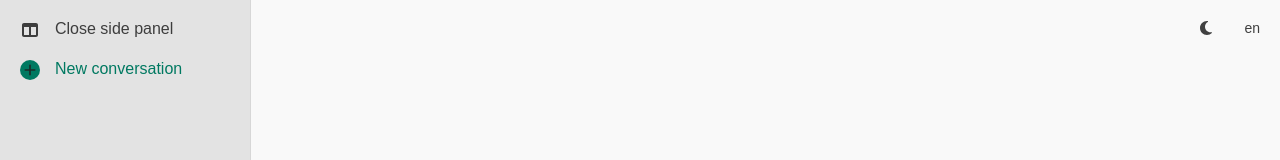
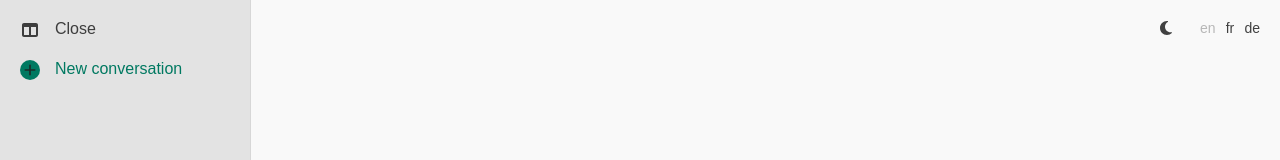
Before and after one commit to dij0s/petal-ui, a React (Vite) app: page / in a window 1280 px wide. Both pictures are taken after a click on the icon 30 px from the left and 30 px from the top of the page. Shown: the top 160 px of the page. Built offline with nearby package versions, Linux system fonts and the light colour scheme; a web font is replaced by a local one.

Commit message:
Implemented internationalization..

```diff
--- a/package.json
+++ b/package.json
@@ -12,8 +12,10 @@
   "dependencies": {
     "@fortawesome/free-solid-svg-icons": "^6.7.2",
     "@fortawesome/react-fontawesome": "^0.2.2",
+    "i18next": "^25.1.3",
     "react": "^19.1.0",
-    "react-dom": "^19.1.0"
+    "react-dom": "^19.1.0",
+    "react-i18next": "^15.5.1"
   },
   "devDependencies": {
     "@eslint/js": "^9.25.0",
--- a/src/App.tsx
+++ b/src/App.tsx
@@ -1,7 +1,7 @@
 import { useState } from "react";
 import Layout from "./components/layout";
 import Conversation from "./components/layout/Conversation";
-
+import "./i18n";
 import "./App.css";
 
 function App() {
--- a/src/components/layout/Sidebar/Sidebar.tsx
+++ b/src/components/layout/Sidebar/Sidebar.tsx
@@ -1,5 +1,6 @@
 import { FontAwesomeIcon } from "@fortawesome/react-fontawesome";
 import { faTableColumns, faPlus } from "@fortawesome/free-solid-svg-icons";
+import { useTranslation } from "react-i18next";
 import "./Sidebar.css";
 
 interface SidebarProps {
@@ -8,6 +9,7 @@ interface SidebarProps {
 }
 
 const Sidebar = ({ sidebarState, setSidebarState }: SidebarProps) => {
+  const { t } = useTranslation();
   const isCollapsed = sidebarState === "collapsed";
 
   // expand panel container
@@ -22,7 +24,7 @@ const Sidebar = ({ sidebarState, setSidebarState }: SidebarProps) => {
         />
       </div>
       <span className="panel-actions-label">
-        {isCollapsed ? "" : "Close side panel"}
+        {isCollapsed ? "" : t("side_panel_close_label")}
       </span>
     </div>
   );
@@ -37,7 +39,7 @@ const Sidebar = ({ sidebarState, setSidebarState }: SidebarProps) => {
         />
       </div>
       <span className="panel-actions-label">
-        {isCollapsed ? "" : "New conversation"}
+        {isCollapsed ? "" : t("side_panel_new_conversation_label")}
       </span>
     </div>
   );
--- a/src/components/ui/Prompt/Prompt.tsx
+++ b/src/components/ui/Prompt/Prompt.tsx
@@ -2,6 +2,7 @@ import { useState } from "react";
 import { FontAwesomeIcon } from "@fortawesome/react-fontawesome";
 import { faArrowUp } from "@fortawesome/free-solid-svg-icons";
 import { pelletConfig, type Indicator } from "../../../utils/feedbackPellet";
+import { useTranslation } from "react-i18next";
 import "./Prompt.css";
 
 interface PromptProps {
@@ -10,13 +11,14 @@ interface PromptProps {
 
 const Prompt = ({ indicator = "great" }: PromptProps) => {
   const [promptInput, setPromptInput] = useState<string>("");
-  const { color, label } = pelletConfig[indicator];
+  const { color, translationKey } = pelletConfig[indicator];
+  const { t } = useTranslation();
 
   return (
     <div className="prompt-wrapper">
       <div className="prompt-wrapper-inner">
         <textarea
-          placeholder="Type your message here..."
+          placeholder={t("prompt_placeholder")}
           value={promptInput}
           onChange={(e) => setPromptInput(e.target.value)}
         />
@@ -26,7 +28,7 @@ const Prompt = ({ indicator = "great" }: PromptProps) => {
               className="prompt-feedback-pastel"
               style={{ backgroundColor: color }}
             ></div>
-            <span className="prompt-feedback-label">{label}</span>
+            <span className="prompt-feedback-label">{t(translationKey)}</span>
           </div>
           <div
             className="prompt-action-wrapper"
--- a/src/components/ui/QuickActions/QuickActions.css
+++ b/src/components/ui/QuickActions/QuickActions.css
@@ -4,7 +4,7 @@
     position: absolute;
     top: 20px;
     right: 20px;
-    width: 60px;
+    width: 100px;
     color: var(--background-color-action-85-opacity);
 }
 
@@ -12,6 +12,21 @@
     cursor: pointer;
 }
 
-.quick-actions-language {
+.quick-actions-languages {
+    display: flex;
+    justify-content: space-between;
+    width: 60px;
     font-size: 0.875rem;
 }
+
+.quick-actions-language:hover {
+    cursor: pointer;
+}
+
+.quick-actions-language {
+    transition: color 0.2s;
+}
+
+.quick-actions-language[data-active="true"] {
+    color: var(--background-color-action-30-opacity);
+}
--- a/src/components/ui/QuickActions/QuickActions.tsx
+++ b/src/components/ui/QuickActions/QuickActions.tsx
@@ -1,17 +1,32 @@
 import { FontAwesomeIcon } from "@fortawesome/react-fontawesome";
 import { faSun, faMoon } from "@fortawesome/free-solid-svg-icons";
 import { useTheme } from "../../../context/ThemeContext";
+import { useTranslation } from "react-i18next";
 import "./QuickActions.css";
+
+const LANGUAGES = [{ code: "en" }, { code: "fr" }, { code: "de" }];
 
 const QuickActions = () => {
   const { theme, toggleTheme } = useTheme();
+  const { i18n } = useTranslation();
 
   return (
     <div className="quick-actions-wrapper">
       <div className="quick-actions-theme" onClick={toggleTheme}>
         <FontAwesomeIcon icon={theme === "light" ? faMoon : faSun} />
       </div>
-      <div className="quick-actions-language">en</div>
+      <div className="quick-actions-languages">
+        {LANGUAGES.map((lang) => (
+          <div
+            key={lang.code}
+            className="quick-actions-language"
+            data-active={i18n.language === lang.code ? "true" : "false"}
+            onClick={() => i18n.changeLanguage(lang.code)}
+          >
+            {lang.code}
+          </div>
+        ))}
+      </div>
     </div>
   );
 };
--- /dev/null
+++ b/src/i18n.ts
@@ -0,0 +1,51 @@
+import i18n from "i18next";
+import { initReactI18next } from "react-i18next";
+
+const defaultLanguage = localStorage.getItem("language") || "en";
+
+i18n.use(initReactI18next).init({
+  resources: {
+    en: {
+      translation: {
+        prompt_placeholder: "Type your message here...",
+        side_panel_close_label: "Close",
+        side_panel_new_conversation_label: "New conversation",
+        indicator_message_great: "Keep being green!",
+        indicator_message_ok: "Try a bit more.",
+        indicator_message_bad: "You could make an effort...",
+      },
+    },
+    fr: {
+      translation: {
+        prompt_placeholder: "Tapez votre message ici...",
+        side_panel_close_label: "Fermer",
+        side_panel_new_conversation_label: "Nouvelle conversation",
+        indicator_message_great: "Continuez à être vert !",
+        indicator_message_ok: "Essayez un peu plus.",
+        indicator_message_bad: "Vous pourriez faire un effort...",
+      },
+    },
+    de: {
+      translation: {
+        prompt_placeholder: "Geben Sie hier Ihre Nachricht ein...",
+        side_panel_close_label: "Schließen",
+        side_panel_new_conversation_label: "Neues Gespräch",
+        indicator_message_great: "Bleiben Sie weiterhin grün!",
+        indicator_message_ok: "Versuchen Sie es ein wenig mehr.",
+        indicator_message_bad: "Sie könnten sich mehr anstrengen...",
+      },
+    },
+  },
+  lng: defaultLanguage,
+  fallbackLng: "en",
+  interpolation: {
+    escapeValue: false,
+  },
+});
+
+// listen for language changes and store in localStorage
+i18n.on("languageChanged", (lng) => {
+  localStorage.setItem("language", lng);
+});
+
+export default i18n;
--- a/src/styles/themes.css
+++ b/src/styles/themes.css
@@ -17,6 +17,7 @@
     --background-color-action-active: #202020;
     --background-color-action-85-opacity: rgba(32, 32, 32, 0.85);
     --background-color-action-60-opacity: rgba(32, 32, 32, 0.6);
+    --background-color-action-30-opacity: rgba(32, 32, 32, 0.3);
 
     /* shared variables */
     --background-color-chat-human: #122f29;
@@ -43,5 +44,6 @@
     --background-color-button-inactive: rgba(249, 249, 249, 0.3);
     --background-color-action-active: #f9f9f9;
     --background-color-action-85-opacity: rgba(249, 249, 249, 0.85);
-    --background-color-action-60-opacity: rgba(249, 249, 249, 0.6);
+    --background-color-action-60-opacity: rgba(32, 32, 32, 0.6);
+    --background-color-action-30-opacity: rgba(249, 249, 249, 0.3);
 }
--- a/src/utils/feedbackPellet.ts
+++ b/src/utils/feedbackPellet.ts
@@ -1,17 +1,19 @@
 export type Indicator = "great" | "ok" | "bad";
 
-export const pelletConfig: Record<Indicator, { color: string; label: string }> =
-  {
+export const pelletConfig: Record<
+  Indicator,
+  { color: string; translationKey: string }
+> = {
   great: {
     color: "var(--background-color-indicator-great)",
-      label: "Keep being green!",
+    translationKey: "indicator_message_great",
   },
   ok: {
     color: "var(--background-color-indicator-ok)",
-      label: "Try a bit more.",
+    translationKey: "indicator_message_ok",
   },
   bad: {
     color: "var(--background-color-indicator-bad)",
-      label: "You could make an effort...",
+    translationKey: "indicator_message_bad",
   },
 };
```
Also changed, not shown: 1 other file (tests, documents, lock files or other folders). Lines whose indentation alone changed are shown as unchanged.
